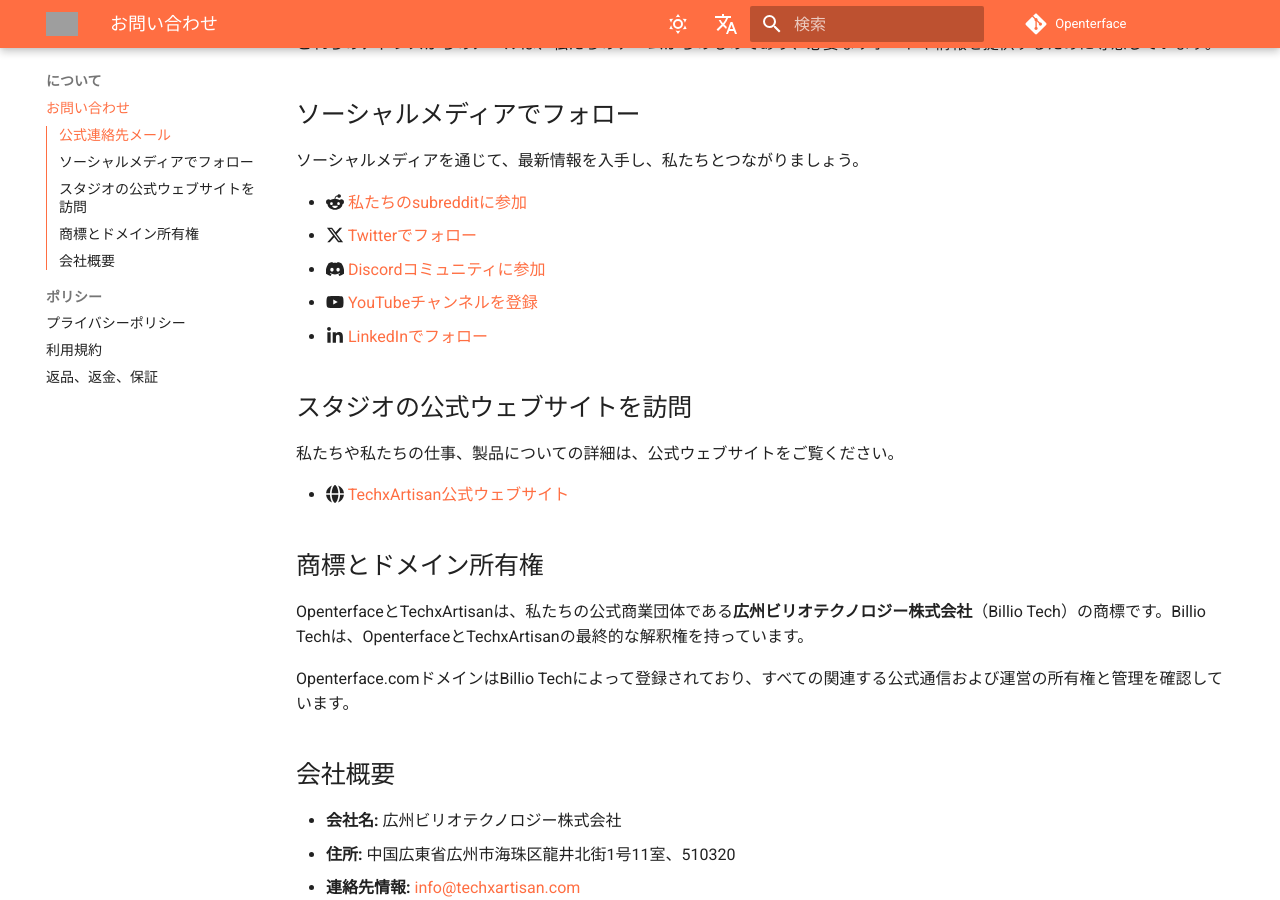
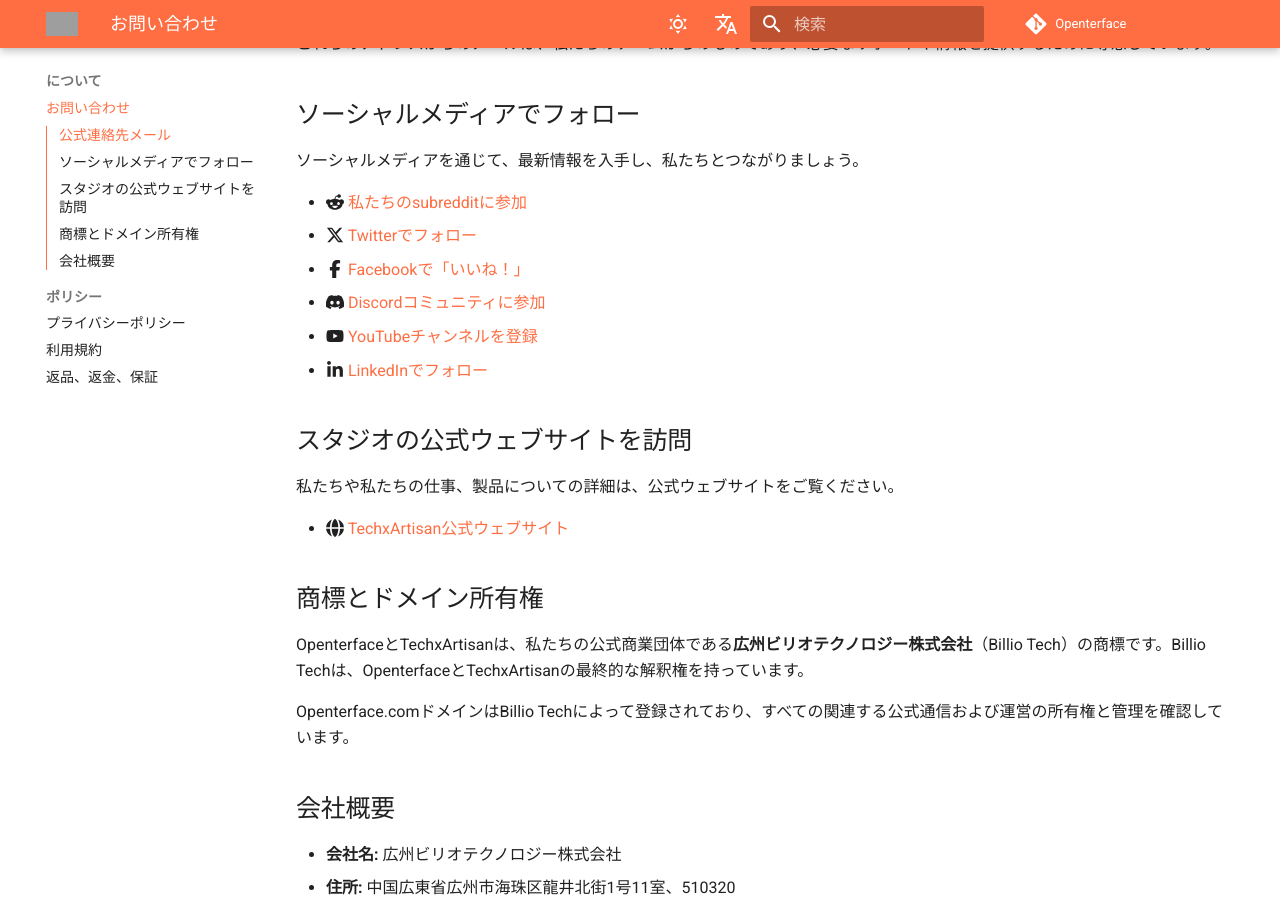
Before and after one commit to TechxArtisanStudio/Openterface_jp, an MkDocs documentation site: the page built from docs/contact.md, in a window 1280 px wide and 900 px high, scrolled down 564 px. Built offline with MkDocs 1.6.1 and Material for MkDocs 9.7.7, drawn with Linux system fonts in a browser that asks for light colours; comment, search, counter and statistics services are not loaded; grey boxes are pictures that could not be loaded.

Commit message:
recover FB link

```diff
--- a/docs/contact.md
+++ b/docs/contact.md
@@ -21,6 +21,7 @@
 
 - :fontawesome-brands-reddit-alien: [私たちのsubredditに参加](/reddit)
 - :fontawesome-brands-x-twitter: [Twitterでフォロー](https://twitter.com/TechxArtisan)
+- :fontawesome-brands-facebook-f: [Facebookで「いいね！」](https://www.facebook.com/TechxArtisan)
 - :fontawesome-brands-discord: [Discordコミュニティに参加](/discord)
 - :fontawesome-brands-youtube: [YouTubeチャンネルを登録](https://youtube.com/@TechxArtisan)
 - :fontawesome-brands-linkedin-in: [LinkedInでフォロー](https://www.linkedin.com/company/techxartisan/)
```
